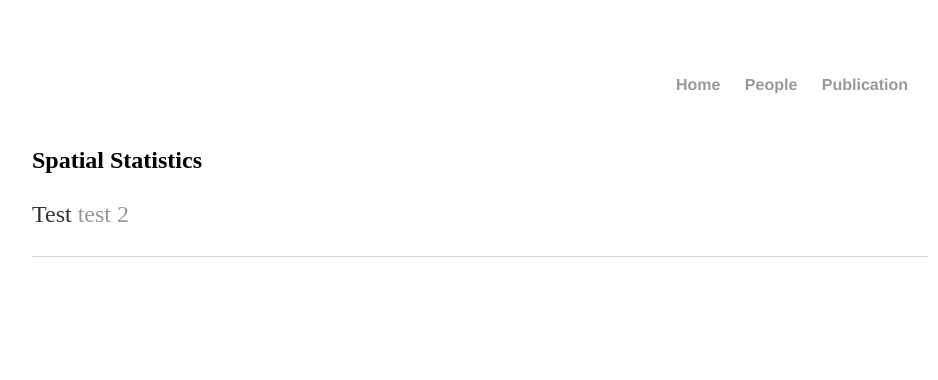
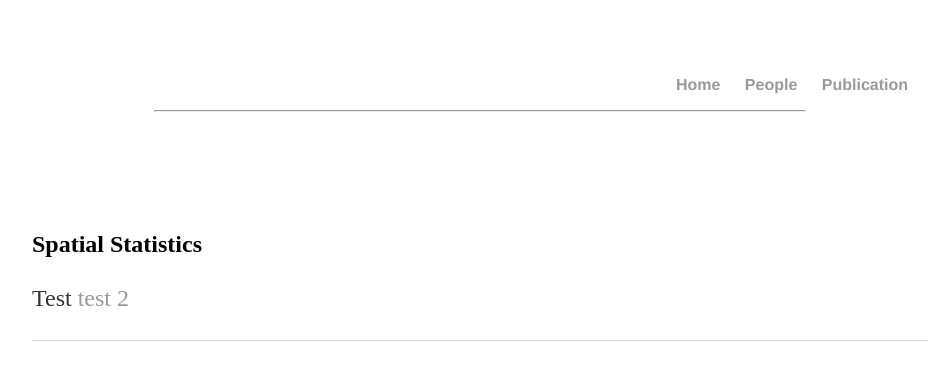
Before and after one commit to starestar/limcstat.github.io, a Jekyll site: the page built from index.html, in a window 1280 px wide. Shown: the top 380 px of the page, without its empty margins (160-1098 px from the left). Built offline with Jekyll 4.4.1, drawn with Linux system fonts in a browser that asks for light colours.

Commit message:
Update default.html

```diff
--- a/_layouts/default.html
+++ b/_layouts/default.html
@@ -9,6 +9,7 @@
 					float:right;
 				}
 			</style>
+
 		</head>
 		<body>
 			<nav>
@@ -20,6 +21,7 @@
 
 	    		</ul>
 			</nav>
+			<hr width="650" align="center">
 			<div class="container">
 
 			{{ content }}
```
